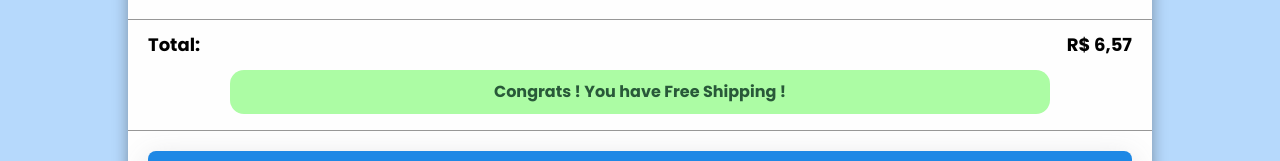
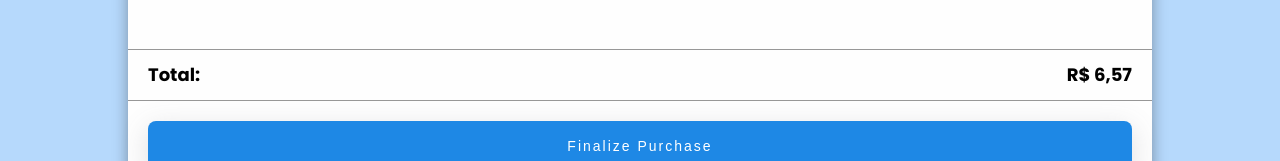
Before and after one commit to AntonyRafael/litle-cart, a React (Vite) app: page /below-ten in a window 1280 px wide. Shown: the part 501-662 px from the top of the page. Built offline with nearby package versions, Linux system fonts and the light colour scheme.

Commit message:
fix freeShipping

```diff
--- a/src/pages/BelowTen/index.tsx
+++ b/src/pages/BelowTen/index.tsx
@@ -23,7 +23,7 @@ export default function BelowTenPage() {
     setTotalValue(belowTen.value);
   });
 
-  const isFreeShipping = 15; //totalValue / 100 > 10.0;
+  const isFreeShipping = totalValue / 100 > 10.0;
 
   return (
     <AppLayout>
```
